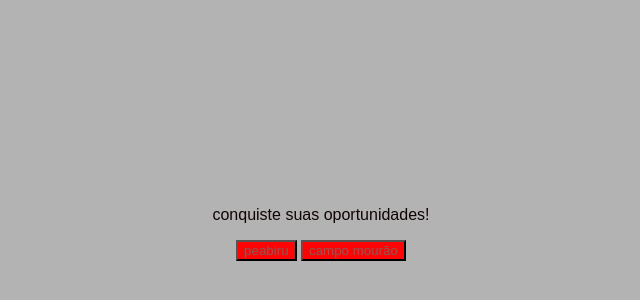
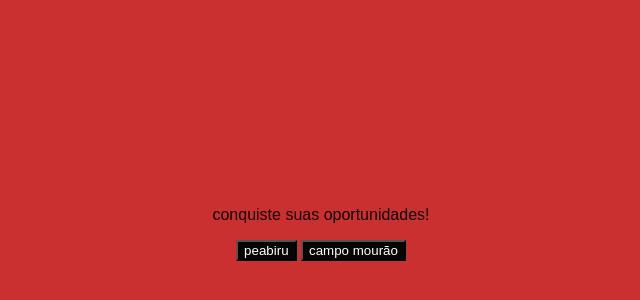
Before and after one commit to fabiobertaglia/htmlejava, a plain HTML site: page index.html in a window 1280 px wide. Shown: the part 134-434 px from the top of the page, without its empty margins (319-959 px from the left). Drawn offline with Linux system fonts and the light colour scheme; a web font is replaced by a local one.

Commit message:
Add files via upload

```diff
--- a/style.css
+++ b/style.css
@@ -1,5 +1,5 @@
 body {
-    background-color: #b3b3b3;
+    background-color: #ca3030;
     color: rgb(17, 4, 4);
     font-family: "Bai Jamjuree", sans-serif;
     display: flex;
@@ -10,8 +10,8 @@ body {
 }
 
 button {
-    background-color: #ff0404;
-    color: rgb(128, 92, 92);
+    background-color: #080505;
+    color: rgb(255, 255, 255);
     font-family: "Bai Jamjuree", sans-serif;
 }
 
```
